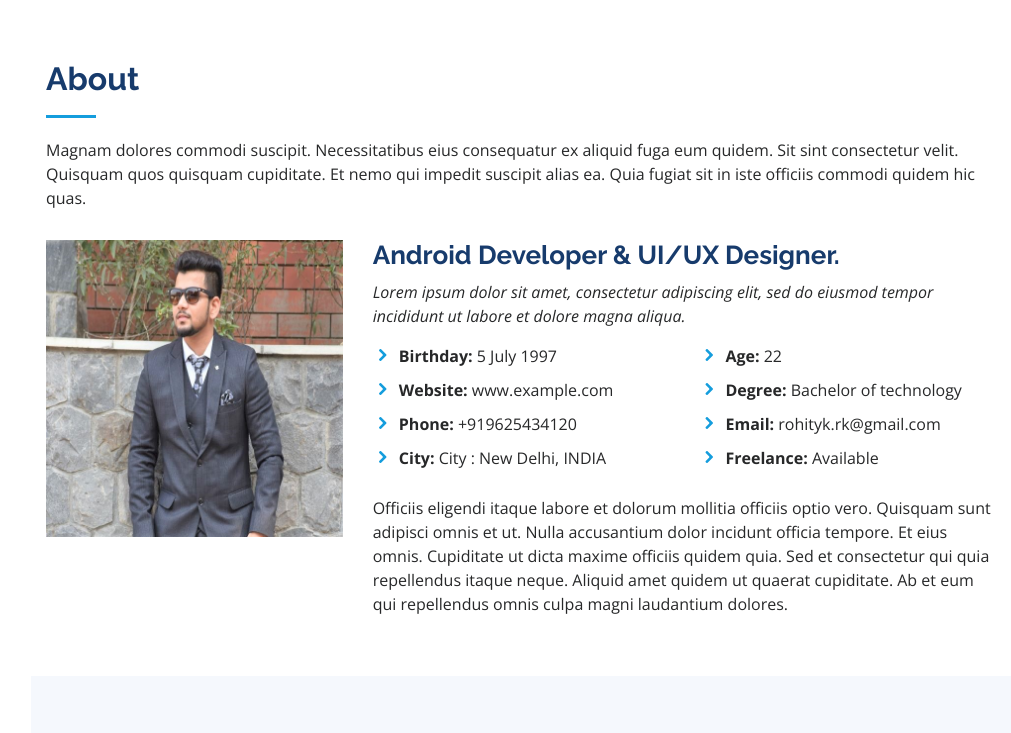
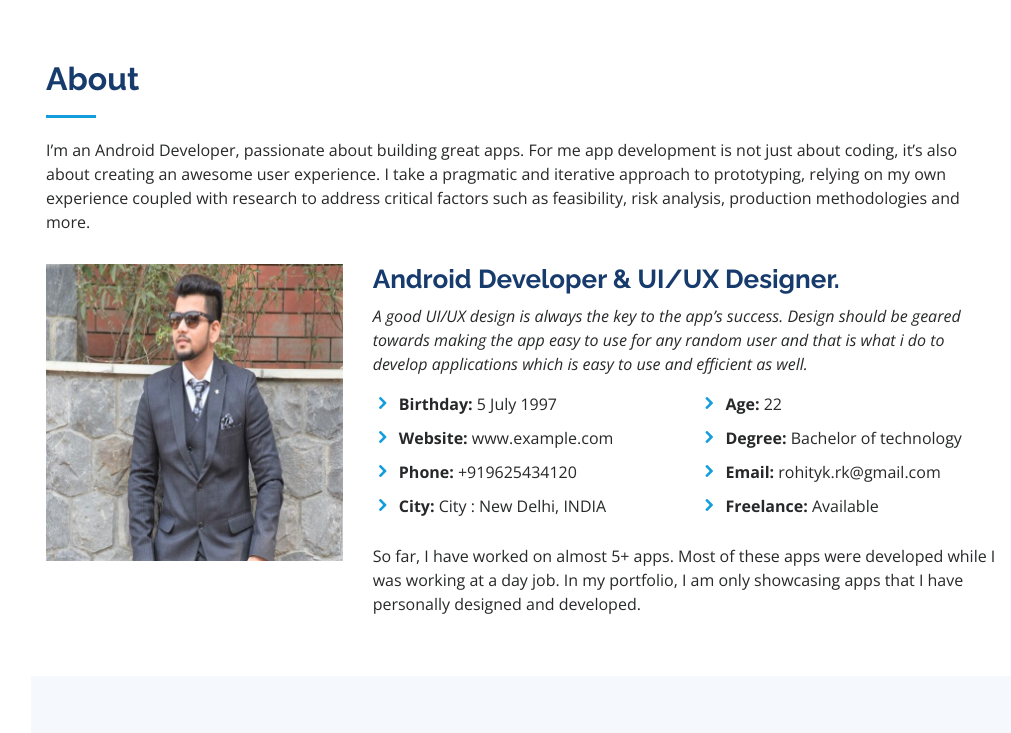
Before and after one commit to rohit050713/RohitJaiswal, a plain HTML site: page index.html in a window 1280 px wide. Shown: the part 800-1533 px from the top of the page, without its empty margins (269-1280 px from the left). Drawn offline with nearby package versions, Linux system fonts and the light colour scheme.

Commit message:
final portfolio

```diff
--- a/index.html
+++ b/index.html
@@ -88,7 +88,8 @@
 
         <div class="section-title">
           <h2>About</h2>
-          <p>Magnam dolores commodi suscipit. Necessitatibus eius consequatur ex aliquid fuga eum quidem. Sit sint consectetur velit. Quisquam quos quisquam cupiditate. Et nemo qui impedit suscipit alias ea. Quia fugiat sit in iste officiis commodi quidem hic quas.</p>
+          <p>I’m an Android Developer, passionate about building great apps. For me app development is not just about coding, it’s also about creating an awesome user experience. I take a pragmatic and iterative approach to prototyping, relying on my own experience coupled with research to address critical factors such as feasibility, risk analysis, production methodologies and more.
+           </p>
         </div>
 
         <div class="row">
@@ -98,8 +99,7 @@
           <div class="col-lg-8 pt-4 pt-lg-0 content" data-aos="fade-left">
             <h3>Android Developer &amp; UI/UX Designer.</h3>
             <p class="font-italic">
-              Lorem ipsum dolor sit amet, consectetur adipiscing elit, sed do eiusmod tempor incididunt ut labore et dolore
-              magna aliqua.
+              A good UI/UX design is always the key to the app’s success. Design should be geared towards making the app easy to use for any random user and that is what i do to develop applications which is easy to use and efficient as well.
             </p>
             <div class="row">
               <div class="col-lg-6">
@@ -122,8 +122,7 @@
               </div>
             </div>
             <p>
-              Officiis eligendi itaque labore et dolorum mollitia officiis optio vero. Quisquam sunt adipisci omnis et ut. Nulla accusantium dolor incidunt officia tempore. Et eius omnis.
-              Cupiditate ut dicta maxime officiis quidem quia. Sed et consectetur qui quia repellendus itaque neque. Aliquid amet quidem ut quaerat cupiditate. Ab et eum qui repellendus omnis culpa magni laudantium dolores.
+              So far, I have worked on almost 5+ apps. Most of these apps were developed while I was working at a day job. In my portfolio, I am only showcasing apps that I have personally designed and developed.
             </p>
           </div>
         </div>
@@ -443,12 +442,12 @@
         <div class="row">
           <div class="col-lg-4 col-md-6 icon-box" data-aos="fade-up">
             <div class="icon"><i class="icofont-computer"></i></div>
-            <h4 class="title"><a href="">Android Apps</a></h4>
+            <h4 class="title"><a href="">Hybrid Apps</a></h4>
             <p class="description">Android apps should be device independent as it should run on mobile as well as tablet and as well as smart tvs.</p>
           </div>
           <div class="col-lg-4 col-md-6 icon-box" data-aos="fade-up" data-aos-delay="100">
             <div class="icon"><i class="icofont-chart-bar-graph"></i></div>
-            <h4 class="title"><a href="">Efficiency</a></h4>
+            <h4 class="title"><a href="">Efficient apps</a></h4>
             <p class="description">Efficiency and the performance of the application should not be hinder with the time.</p>
           </div>
           <div class="col-lg-4 col-md-6 icon-box" data-aos="fade-up" data-aos-delay="200">
```
